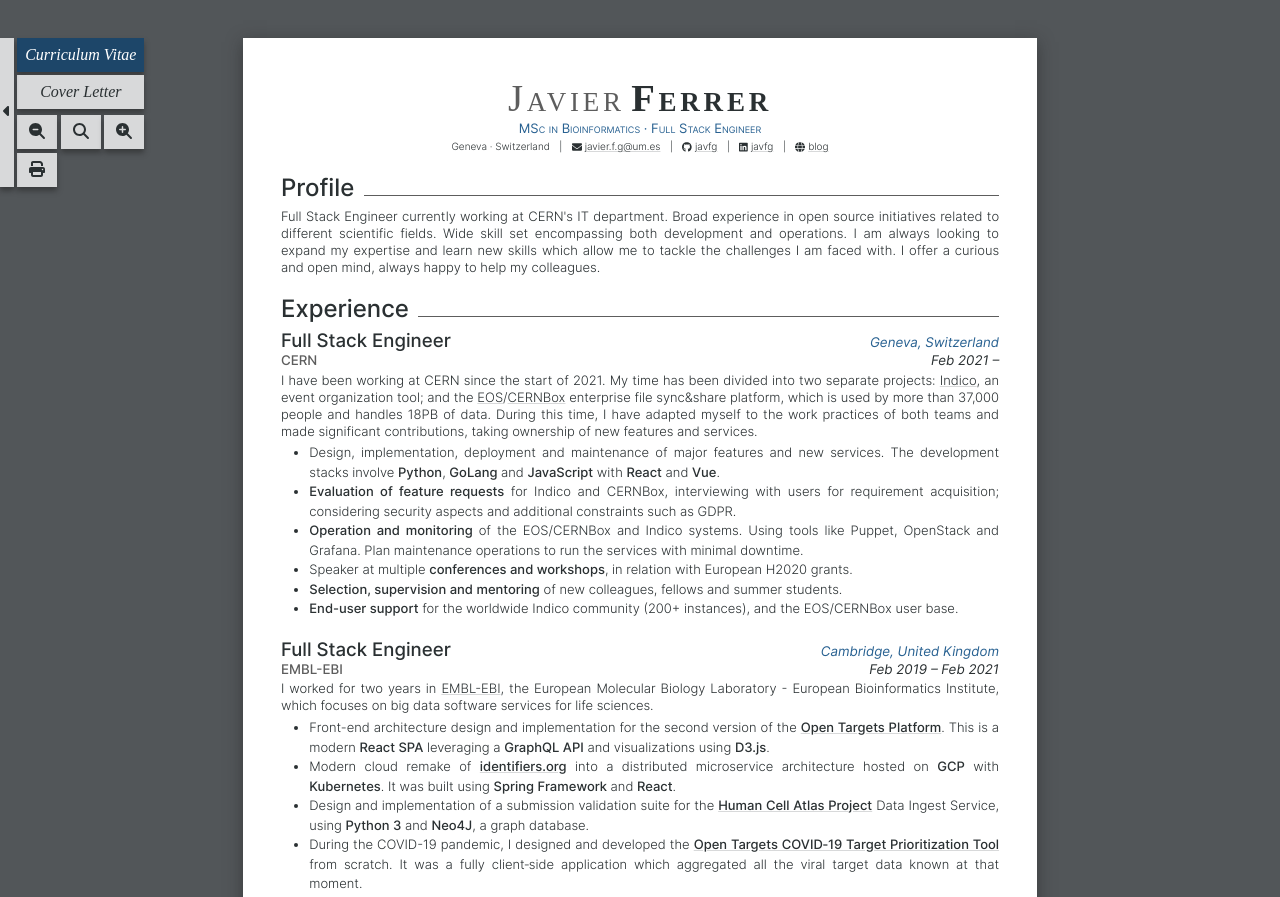
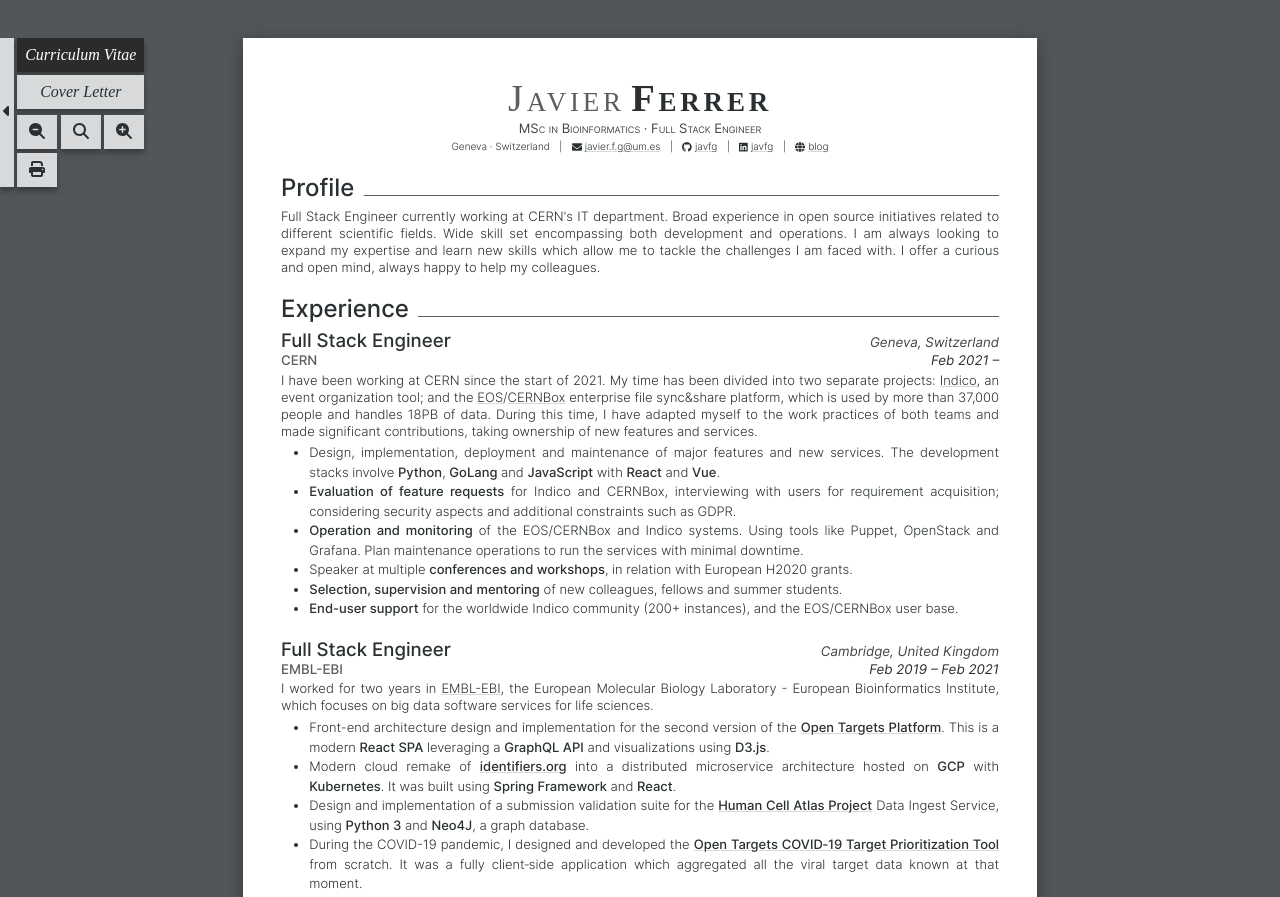
Before and after one commit to javfg/cvgen, a Gatsby site: page / in a window 1280 px wide. Shown: the top 897 px of the page. Built offline with nearby package versions, Linux system fonts and the light colour scheme; Gatsby itself is replaced by a stand-in of ours; a web font is replaced by a local one.

Commit message:
Go monochrome

```diff
--- a/src/styles/_defines.scss
+++ b/src/styles/_defines.scss
@@ -2,7 +2,7 @@ $fg-color: #2a3032;
 $bg-color: #525659;
 $bg-shadow: #22222280;
 $bg-shadow-deep: #222222;
-$accent-color: #286191; // used to be #007ea7;
+$accent-color: #444444; //#286191; // used to be #007ea7;
 $grey-mid: #5d5d5d;
 $grey-light: #aaafb3;
 $grey-lighter: #d8d9da;
```
